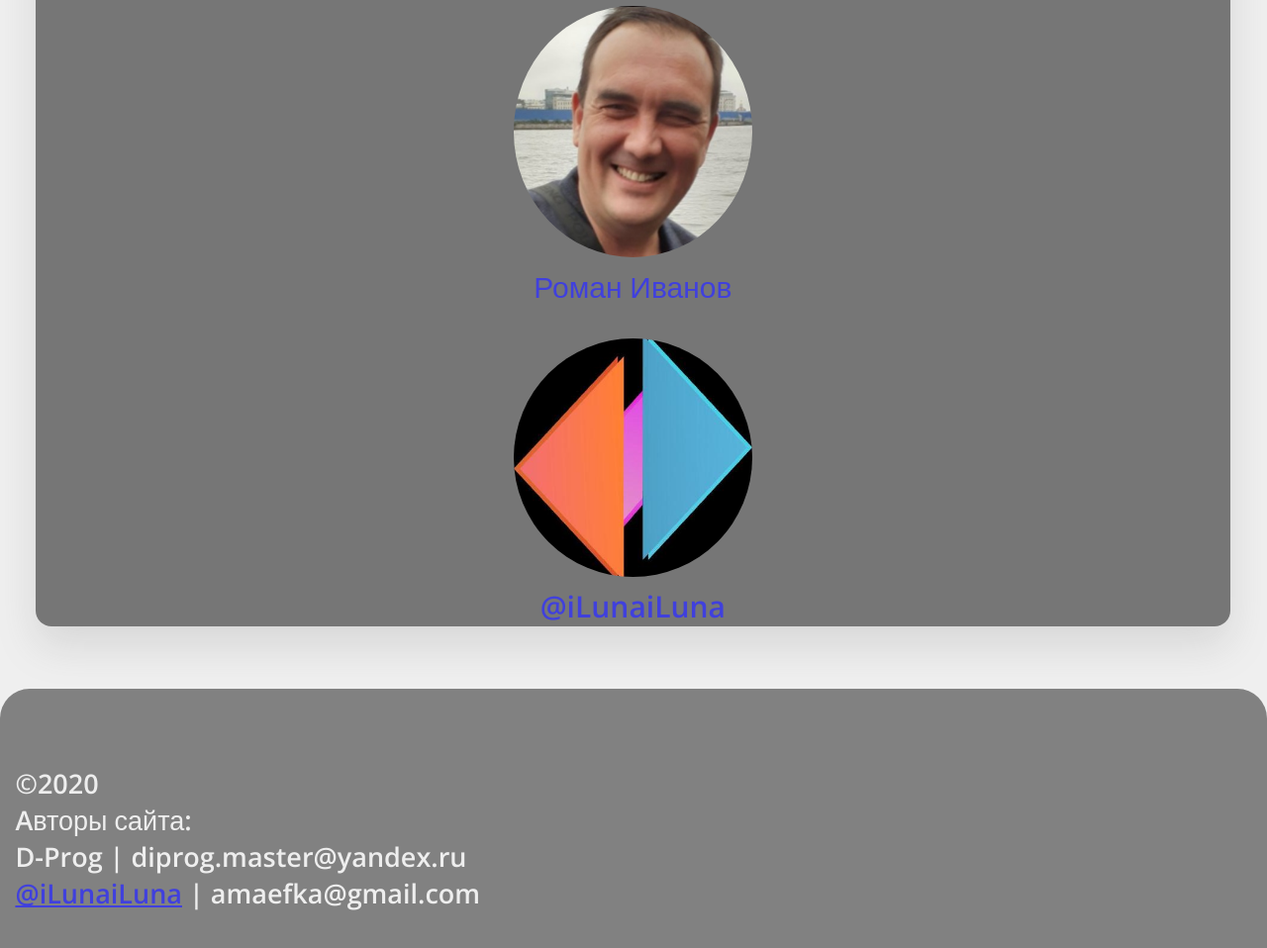
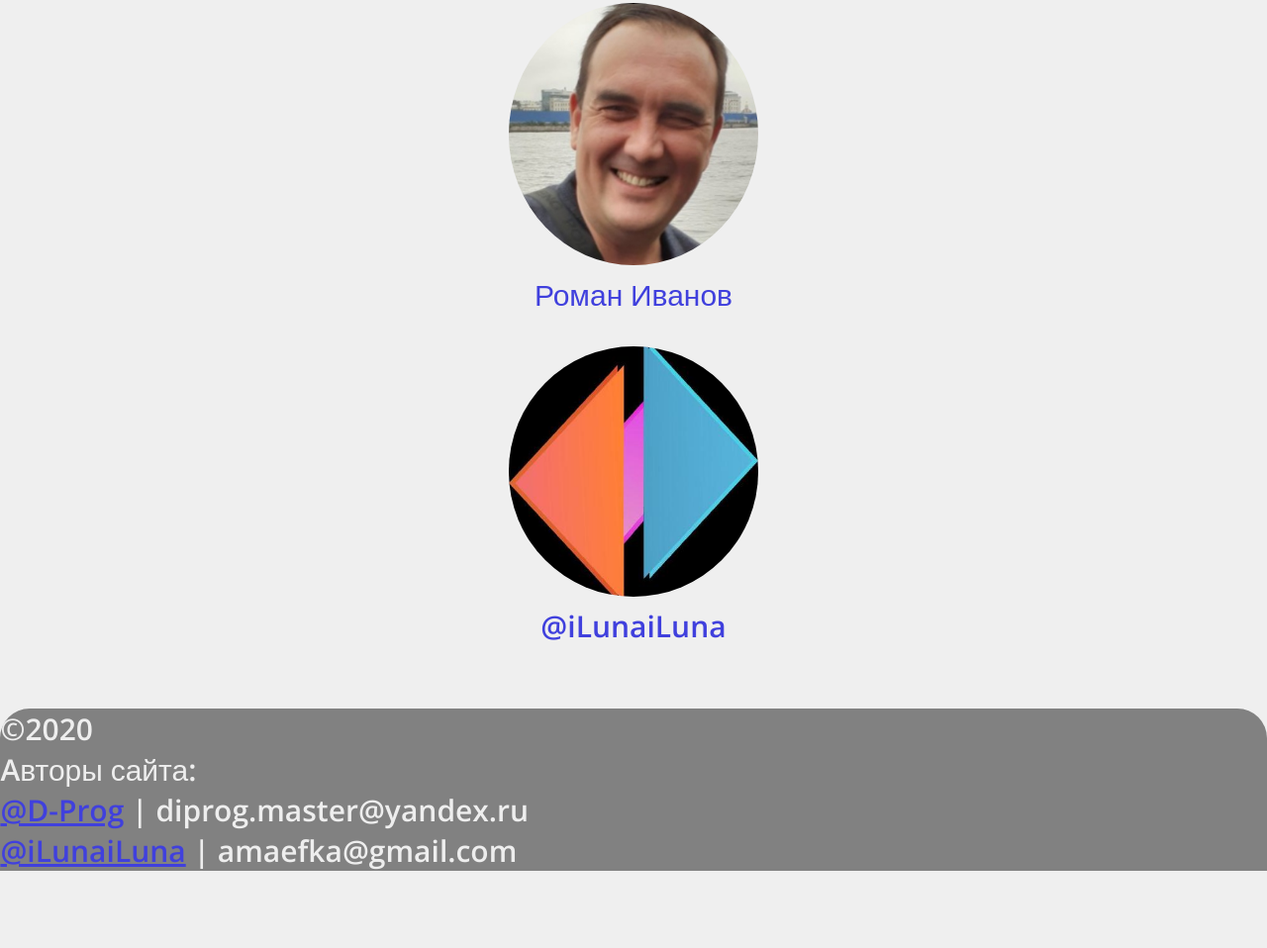
Before and after one commit to HelloWorldProgrammer-s/HelloWorldProgrammer-s.github.io, a plain HTML site: page people.html in a window 1280 px wide. Shown: the part 730-1688 px from the top of the page at 99% size. After the commit the page ends 1627 px from the top, so only its background shows below. Drawn offline with nearby package versions, Linux system fonts and the light colour scheme.

Commit message:
Update people.html

```diff
--- a/people.html
+++ b/people.html
@@ -2,8 +2,10 @@
 <html lang="ru">
 <head>
 	<meta charset="UTF-8">
-	<meta name="author" content="Данила Васильков">
+	<meta name="author" content="D-Prog">
+	<meta name="yandex-verification" content="d799ae6167cd40bf" />
 	<title>Hello World-programmer</title>
+	<meta content="width=device-width">
 	<link rel="stylesheet" type="text/css" href="style.css">
 	<link rel="icon" href="favicon.ico" type="image/x-icon">
 	<link rel="preconnect" href="https://fonts.gstatic.com">
@@ -11,17 +13,22 @@
 </head>
 <body>
 
-	<div class="wraper">
+	<div class="wrapper">
 		<header>
-			<p class="header-text">Hello World - programmers</p>
+			Hello World - Programmers
 		</header>
-		<div class="rot">
-			<sidebar>
+
+<!-- Сайдбар -->
+		<sidebar>
 				<button class="but" onclick="location.href='index.html'"><a style="font-size: 30px; font-weight: 900;">Главная</a></button>
 				<button class="but" onclick="location.href='skills.html'"><a style="font-size: 30px; font-weight: 900;">Наши навыки</a></button>
 				<button class="but" onclick="window.open('https://github.com/HelloWorldProgrammer-s/')"><a style="font-size: 30px; font-weight: 900;">GitHub</a></button>
 			</sidebar>
-			<div class="content">
+<!-- Сайдбар -->
+
+
+<!-- Основной блок -->
+		<main>
 				<div class="centered">
 					<!-- LINK is optional -->
 					<!--
@@ -33,7 +40,7 @@
 					<div>
 						<img src="avatars/D-Prog.png" class="avatar" />
 						<br />
-						<a href="https://t.me/DiSkull" class="name">D-Prog</a>
+						<a href="https://t.me/DprogHWP" class="name">D-Prog</a>
 
 						<br />
 						<img src="avatars/Roman_Ivanov.png" class="avatar" />
@@ -46,12 +53,16 @@
 						<a href="https://t.me/iLunaiLuna" class="name">@iLunaiLuna</a>
 					</div>
 				</div>
-			</div>
-		</div>
+		</main>
+<!-- Основной блок -->
+
+
+<!-- Опущенный! -->
 		<footer>
-			<p class="footer_text">©2020 <br /> Aвторы сайта:<br>D-Prog | diprog.master@yandex.ru <br /> <a href="https://t.me/ilunailuna">@iLunaiLuna</a> | amaefka@gmail.com </p>
+			©2020 <br /> Aвторы сайта:<br><a href="https://t.me/DprogHWP">@D-Prog</a> | diprog.master@yandex.ru <br /> <a href=" https://t.me/ilunailuna">@iLunaiLuna</a> | amaefka@gmail.com </p>
 		</footer>
-	</div>
+<!-- Опущенный! -->
+
 
 </body>
 </html>
```
